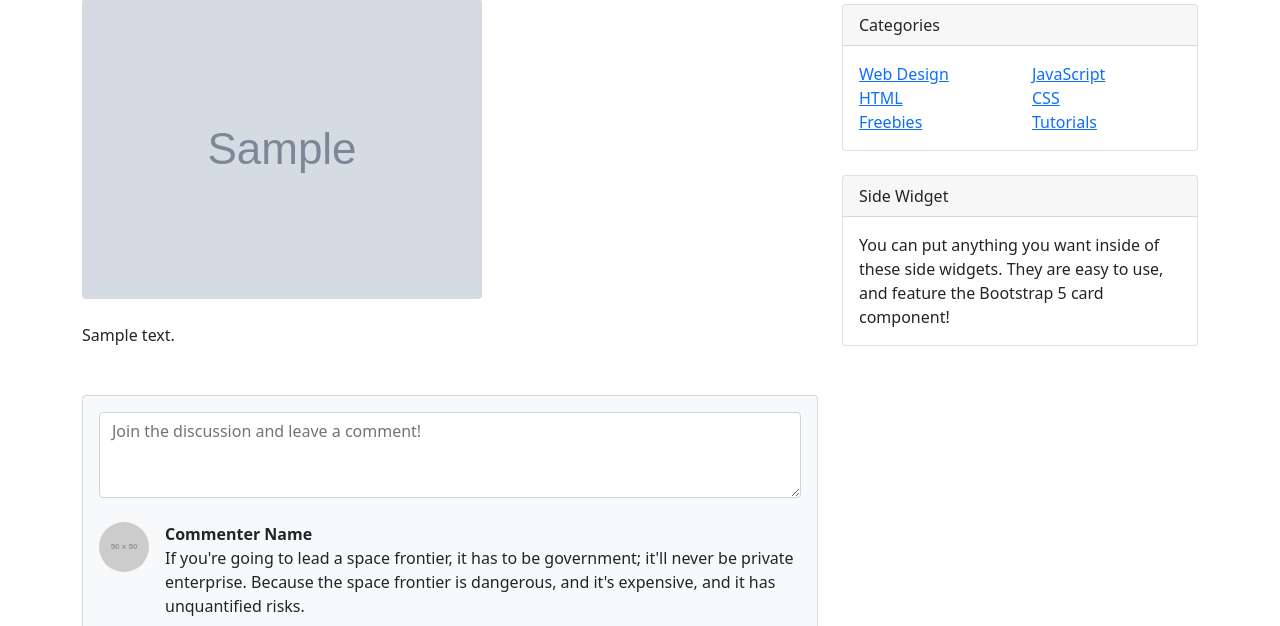
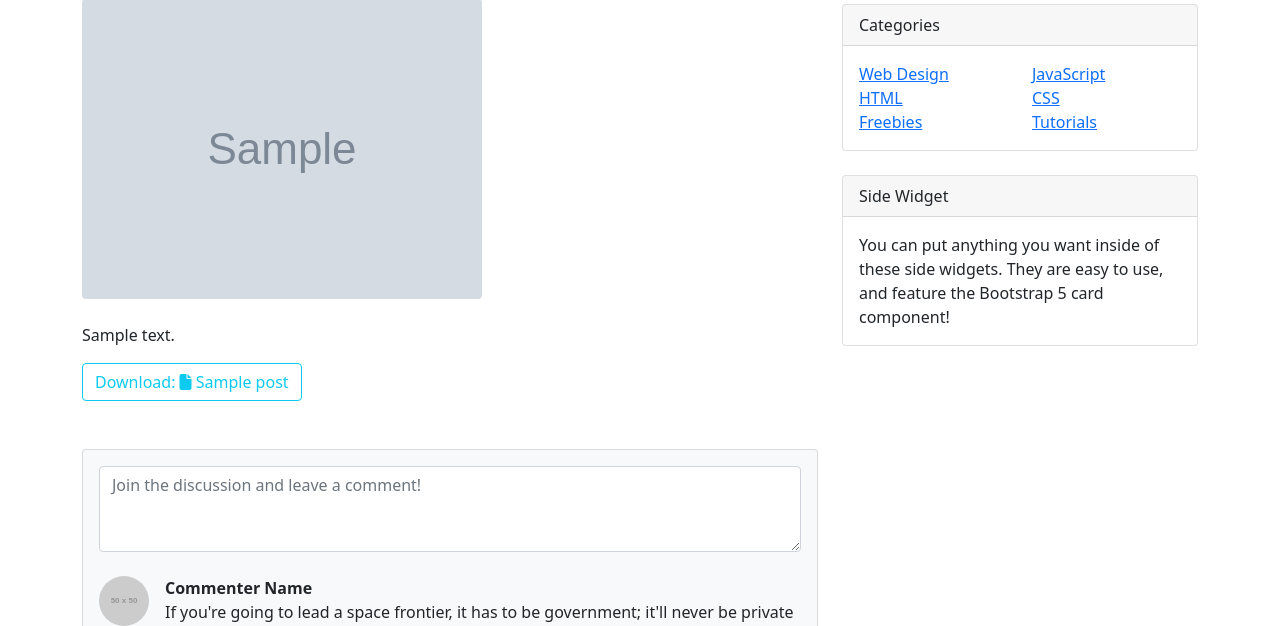
Before and after one commit to geum6333/do_it_django_a_to_z, a Django app: template blog/templates/blog/post_detail.html in a window 1280 px wide. Shown: the part 237-863 px from the top of the page. Run offline with Django 3.2, Linux system fonts and the light colour scheme; the template is opened without the code that fills it: most values are stand-ins (such as "Sample title", 1, 10 or a date in 2020); grey boxes marked "Sample" are stand-in pictures; grey boxes labelled with a size stand in for pictures from a placeholder-image service; some libraries are stand-ins or nearby versions.

Commit message:
첨부파일 있을 경우 포스트 상세 페이지에 다운로드 버튼 출력

```diff
--- a/blog/models.py
+++ b/blog/models.py
@@ -1,4 +1,5 @@
 from django.db import models
+import os
 
 class Post(models.Model):
     title = models.CharField(max_length=50)  # 게시글 제목
@@ -15,4 +16,8 @@ class Post(models.Model):
         return f'[{self.pk}]{self.title}'
     def get_absolute_url(self):
         return f'/blog/{self.pk}'
+    def get_file_exit(self):
+        return os.path.basename(self.file_upload.name)
+    def get_file_exit(self):
+        return self.get_file_name().split('.')[-1]
 # Create your models here.
--- a/blog/templates/blog/post_detail.html
+++ b/blog/templates/blog/post_detail.html
@@ -63,8 +63,23 @@
                             <p>
                                 {{ post.content }}
                             </p>
+                            {% if post.file_upload %}
+                            <a href="{{ post.file_upload.url }}" type="button" class="btn btn-outline-info"
+                            role="button" download>
+                                Download:
+                                {% if post.get_file_exit == 'xlsx' or post.get_file_exit == 'xls' %}
+                                <i class="fa-solid fa-file-excel"></i>
+                                {% elif post.get_file_exit == 'csv' %}
+                                <i class="fa-solid fa-file-csv"></i>
+                                {% elif post.get_file_exit == 'doc' or post.get_file_exit == 'docx' %}
+                                <i class="fa-solid fa-file-word"></i>
+                                {% else %}
+                                <i class="fa-solid fa-file"></i>
+                                {% endif %}
+                                {{ post.get_file_name }}
+                            </a>
+                            {% endif %}
                         </section>
-
 
                     </article>
                     <!-- Comments section-->
```
